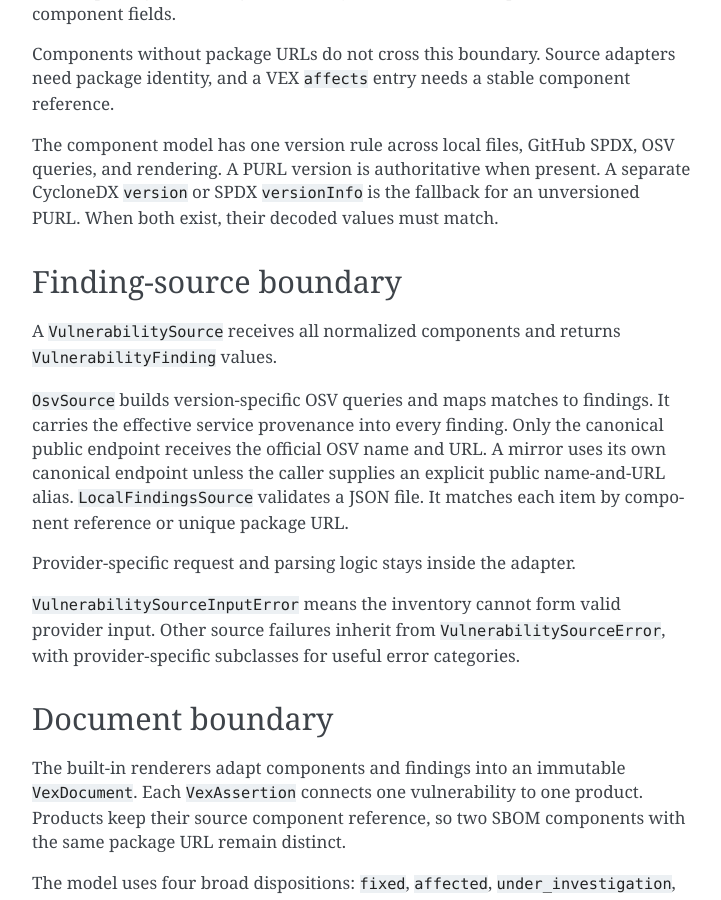
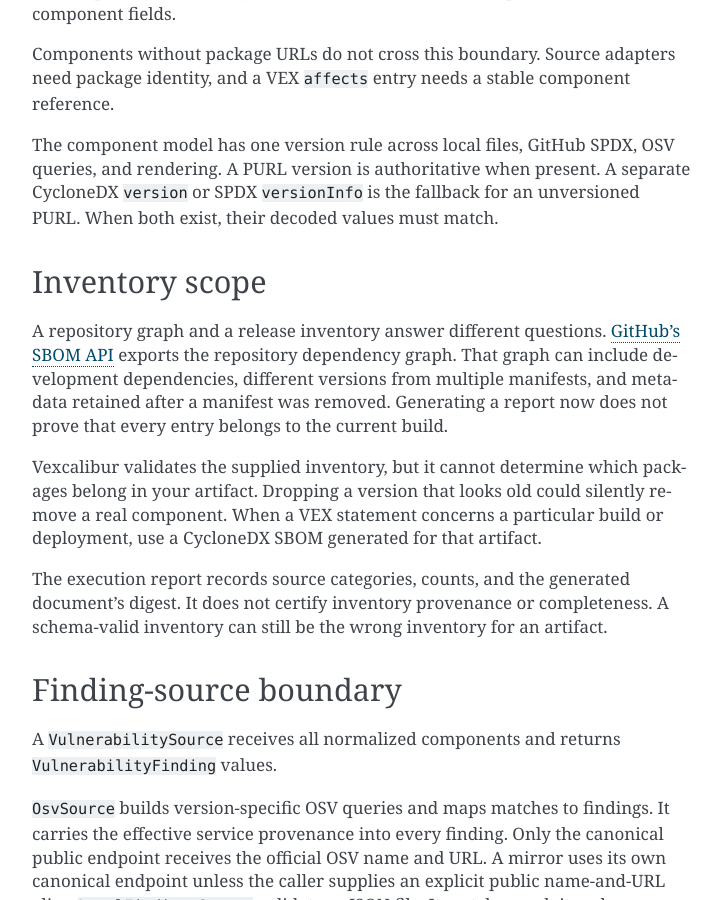
Before and after one commit to vexcalibur-dev/vexcalibur, a Sphinx documentation site: the page built from docs/explanation/architecture.md, in a window 1280 px wide and 900 px high, scrolled down 2133 px. Shown: the whole window, without its empty margins (388-1109 px from the left). Built offline with Sphinx 7.4.7, drawn with Linux system fonts in a browser that asks for light colours.

Commit message:
docs: clarify GitHub inventory scope (#176)

```diff
--- a/docs/explanation/architecture.md
+++ b/docs/explanation/architecture.md
@@ -80,6 +80,25 @@
 Components without package URLs do not cross this boundary. Source adapters need package identity, and a VEX `affects` entry needs a stable component reference.
 
 The component model has one version rule across local files, GitHub SPDX, OSV queries, and rendering. A PURL version is authoritative when present. A separate CycloneDX `version` or SPDX `versionInfo` is the fallback for an unversioned PURL. When both exist, their decoded values must match.
+
+(inventory-scope)=
+## Inventory scope
+
+A repository graph and a release inventory answer different questions.
+[GitHub's SBOM API](https://docs.github.com/en/rest/dependency-graph/sboms)
+exports the repository dependency graph. That graph can include development
+dependencies, different versions from multiple manifests, and metadata
+retained after a manifest was removed. Generating a report now does not prove
+that every entry belongs to the current build.
+
+Vexcalibur validates the supplied inventory, but it cannot determine which
+packages belong in your artifact. Dropping a version that looks old could
+silently remove a real component. When a VEX statement concerns a particular
+build or deployment, use a CycloneDX SBOM generated for that artifact.
+
+The execution report records source categories, counts, and the generated
+document's digest. It does not certify inventory provenance or completeness.
+A schema-valid inventory can still be the wrong inventory for an artifact.
 
 ## Finding-source boundary
 
```
Also changed, not shown: docs/reference/cli.md (+10 -0 lines).
